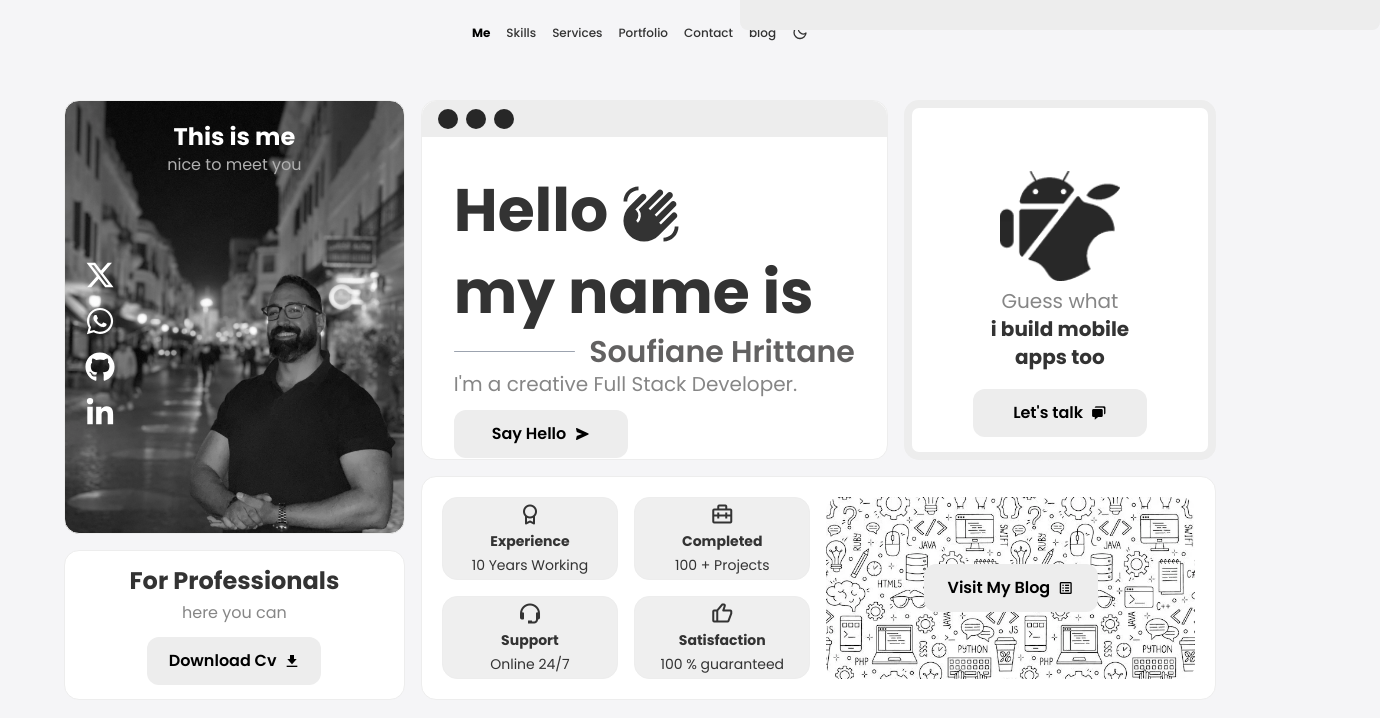
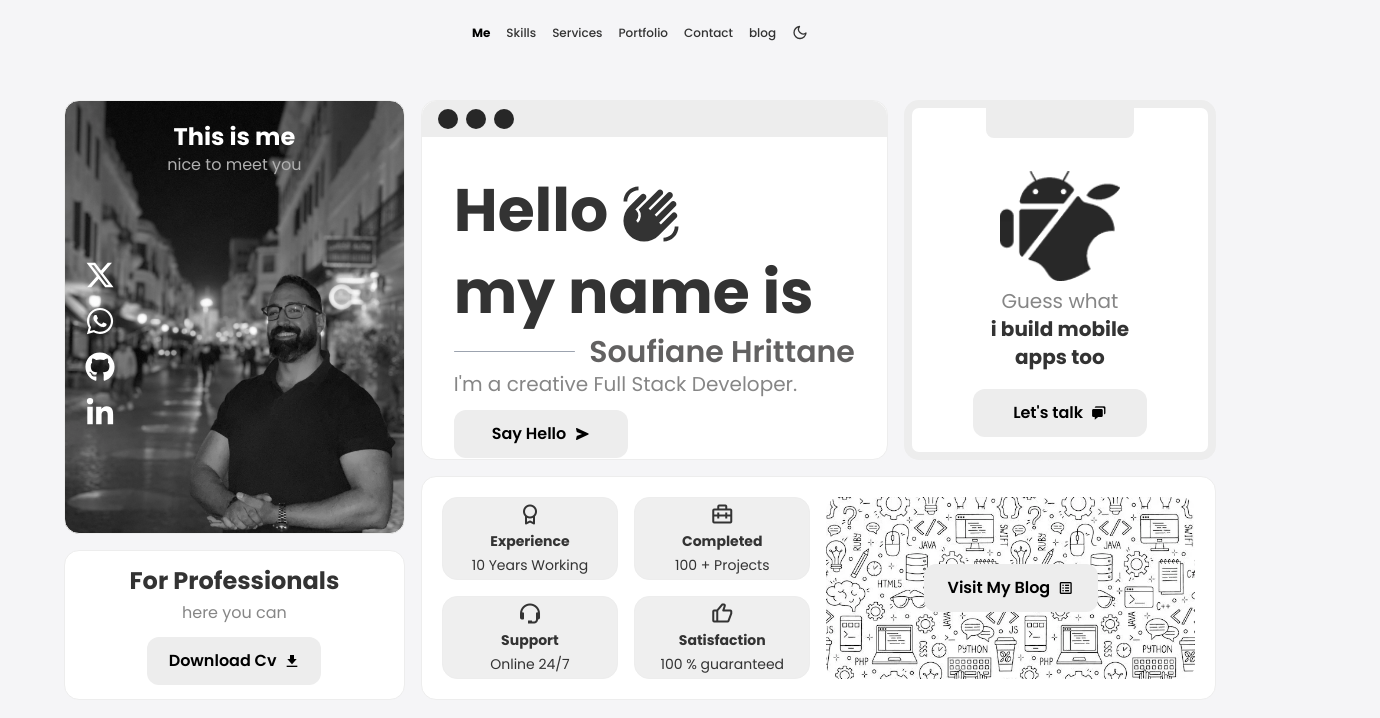
Before and after one commit to hrittane/PORTFOLIO, a Next.js app: page / in a window 1280 px wide. Shown: the top 718 px of the page, 1380 px wide, since content can reach past the window. Built offline with nearby package versions, Linux system fonts and the light colour scheme.

Commit message:
relative

```diff
--- a/src/app/page.tsx
+++ b/src/app/page.tsx
@@ -239,7 +239,7 @@ export default function Home() {
             }}
             animate={{ opacity: 1, translateX: 0, translateY: 0 }}
             transition={{ duration: 0.3, delay: 0.2 }}
-            className="h-[40%] w-[100%] md:h-full md:w-[40%] bg-white dark:bg-[#1C1D1F] p-3 rounded-[15px] md:border-8 border-[#EDEDED] dark:border-[#333333] " >
+            className="h-[40%] w-[100%] md:h-full md:w-[40%] bg-white dark:bg-[#1C1D1F] p-3 rounded-[15px] md:border-8 border-[#EDEDED] dark:border-[#333333] relative " >
 
 
             {/* on desktop */}
```
